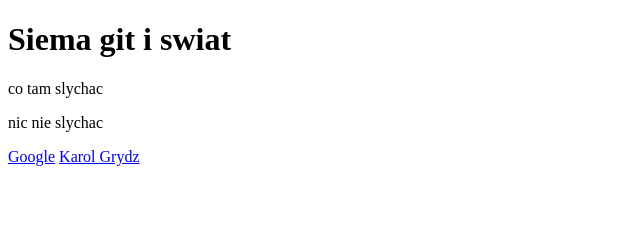
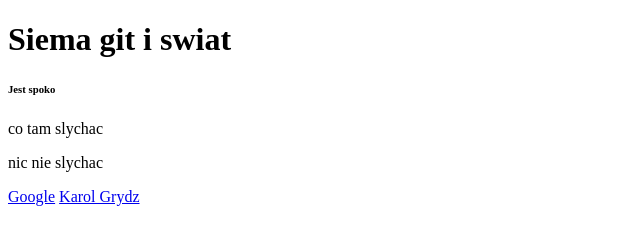
Before and after one commit to Ranald90/remote-gitTest, a plain HTML site: page index.html in a window 1280 px wide. Shown: the whole page, without its empty margins (0-640 px from the left). Drawn offline with Linux system fonts and the light colour scheme.

Commit message:
UPDATE h6

```diff
--- a/index.html
+++ b/index.html
@@ -8,6 +8,7 @@
   </head>
   <body>
     <h1>Siema git i swiat</h1>
+    <h6>Jest spoko</h6>
     <p>co tam slychac</p>
     <p>nic nie slychac</p>
     <a href="https://www.google.pl">Google</a>
```
